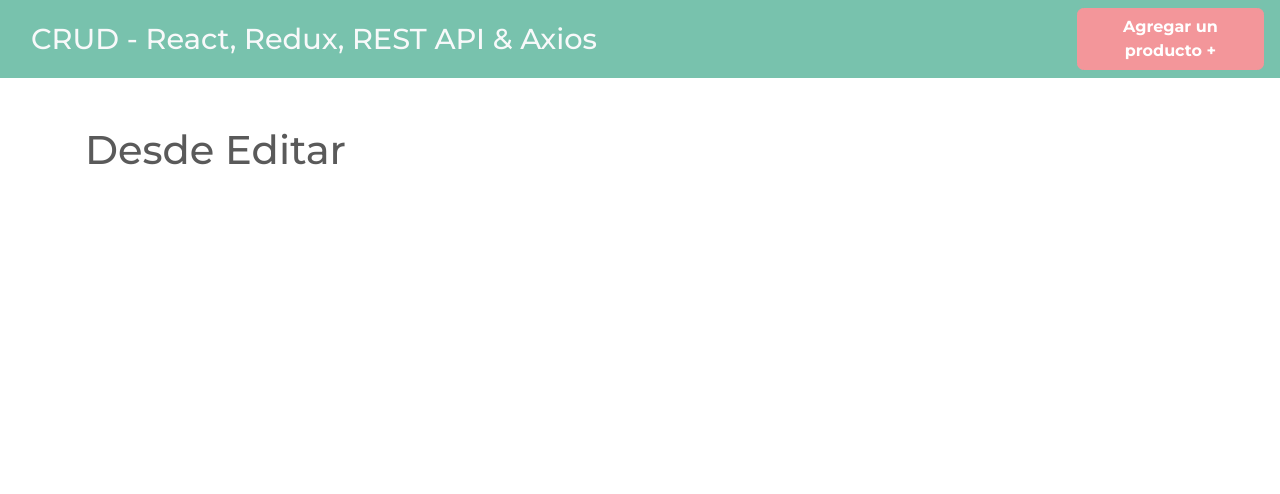
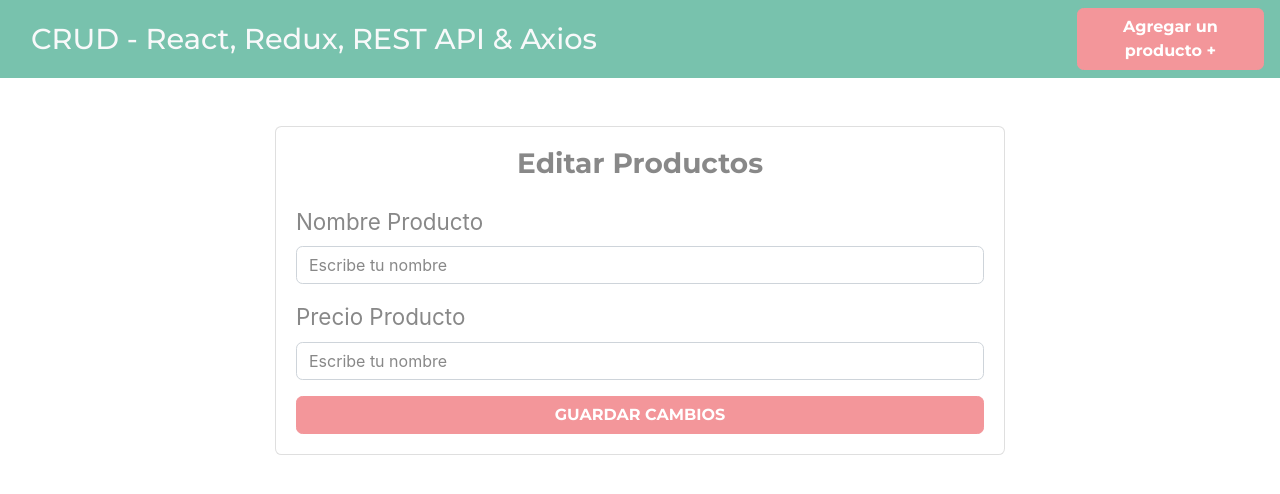
Before and after one commit to pipe473/CRUD-REDUX-PROJECT, a React (Create React App) app: page /productos/editar/1 in a window 1280 px wide. Shown: the top 494 px of the page. Built offline with nearby package versions, Linux system fonts and the light colour scheme.

Commit message:
Adding forms estructures in edit and create

```diff
--- a/src/components/Editar.jsx
+++ b/src/components/Editar.jsx
@@ -2,7 +2,42 @@
 
 const Editar = () => {
     return (
-        <h1>Desde Editar</h1>
+        <div className="row justify-content-center">
+            <div className="col-md-8">
+                <div className="card">
+                    <div className="card-body">
+                        <h3 className="text-center mb-4 font-weight-bold">
+                            Editar Productos
+                        </h3>
+                        <form>
+                            <div className="form-group">
+                                <label>Nombre Producto</label>
+                                <input
+                                    type="text"
+                                    className="form-control"
+                                    placeholder="Escribe tu nombre"
+                                    name="producto"
+                                    />
+                            </div>
+                            <div className="form-group">
+                                <label>Precio Producto</label>
+                                <input
+                                    type="number"
+                                    className="form-control"
+                                    placeholder="Escribe tu nombre"
+                                    name="precio"
+                                    />
+                            </div>
+                            <button
+                                type="submit"
+                                className="btn btn-secondary font-weight-bold text-uppercase
+                                d-block w-100"
+                                >Guardar Cambios</button>
+                        </form>
+                    </div>
+                </div>
+            </div>
+        </div>
      );
 }
 
--- a/src/components/Productos.jsx
+++ b/src/components/Productos.jsx
@@ -1,8 +1,23 @@
-import React from 'react';
+import React, { Fragment } from 'react';
 
 const Productos = () => {
     return (
-        <h1>Desde productos jsx</h1>
+        <Fragment>
+            <h2 className="text-center my-5">Listado de productos</h2>
+
+            <table className="table table-striped">
+                <thead className="bg-secondary table-dark">
+                    <tr>
+                        <th scope="col">Nombre</th>
+                        <th scope="col">Precio</th>
+                        <th scope="col">Acciones</th>
+                    </tr>
+                </thead>
+                <tbody>
+
+                </tbody>
+            </table>
+        </Fragment>
      );
 }
 
```
